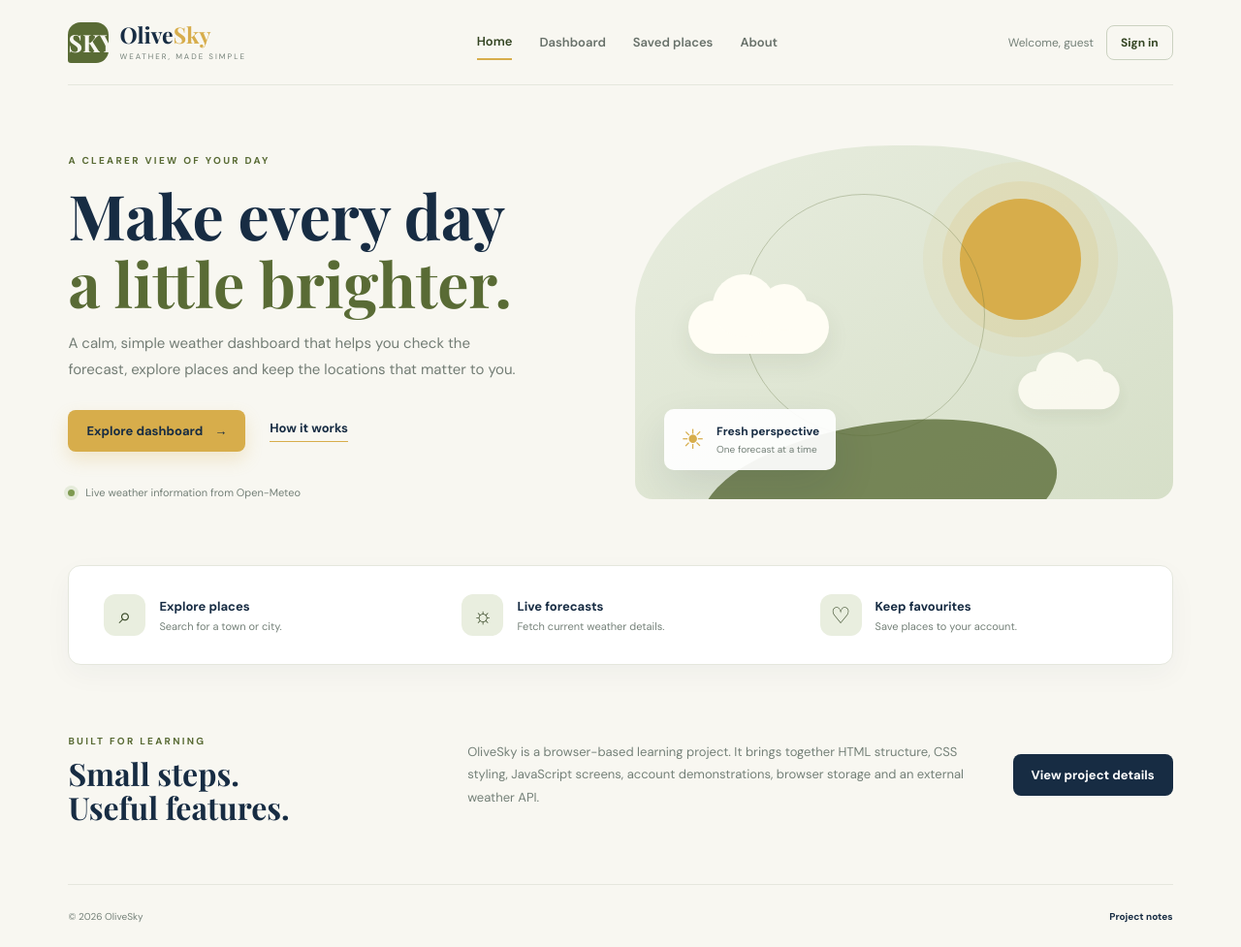
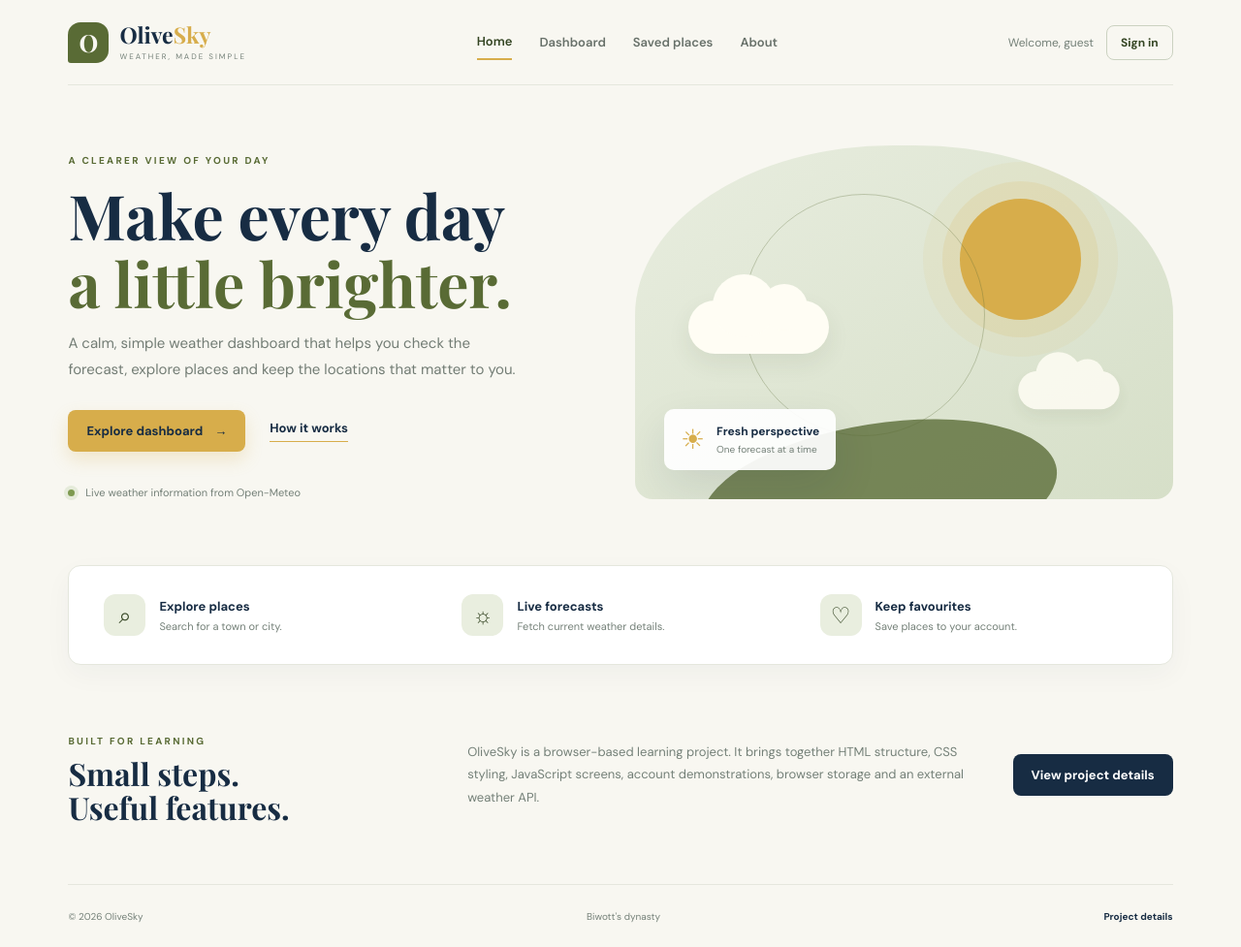
Before and after one commit to BiwottMarion/Weather-app-project, a plain HTML site: page index.html in a window 1280 px wide. Shown: the whole page at 97% size. Drawn offline with nearby package versions, Linux system fonts and the light colour scheme.

Commit message:
Made change to footer

```diff
--- a/index.html
+++ b/index.html
@@ -14,7 +14,7 @@
   <div class="site-shell">
     <header class="topbar">
       <a class="brand" href="#/">
-        <span class="brand-mark">SKY</span>
+        <span class="brand-mark">O</span>
         <span>Olive<span class="brand-gold">Sky</span><small>WEATHER, MADE SIMPLE</small></span>
       </a>
       <nav class="main-nav" aria-label="Main navigation">
@@ -65,7 +65,8 @@
 
     <footer class="footer">
       <span>© 2026 OliveSky</span>
-      <a href="#/about">Project notes</a>
+      <p>Biwott's dynasty</p>
+      <a href="#/about">Project details</a>
     </footer>
   </div>
 
```
